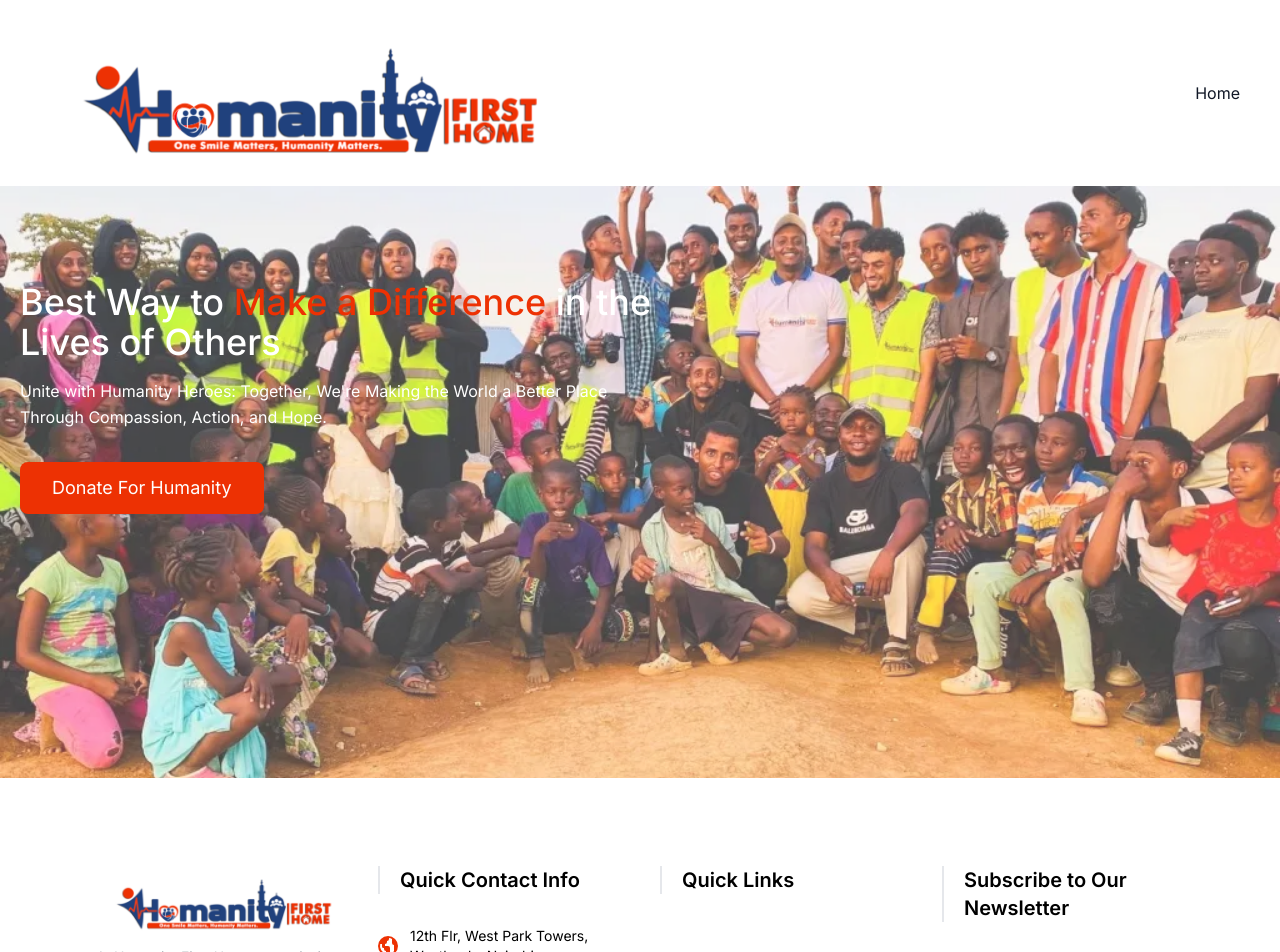
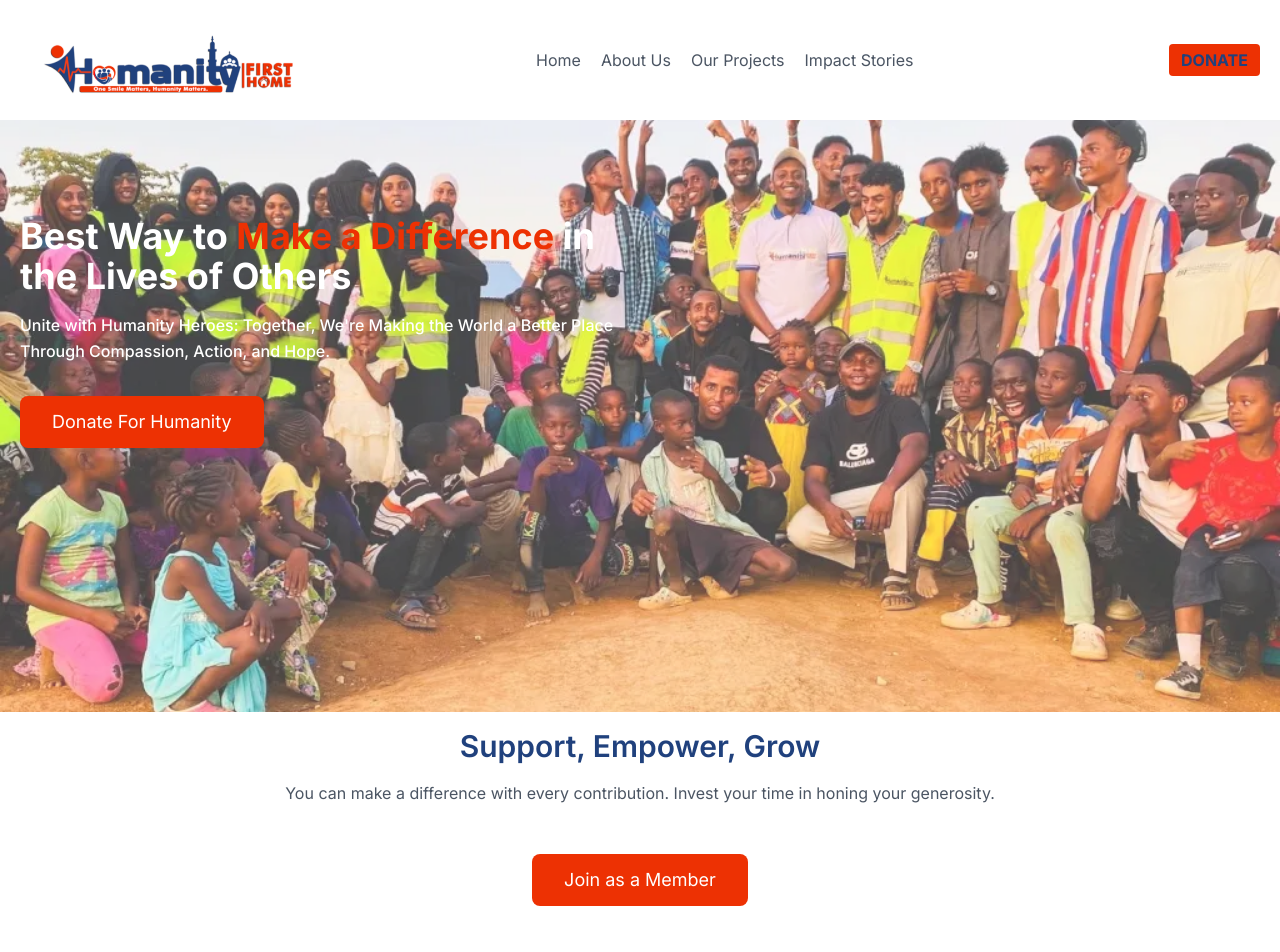
Before and after one commit to hamisirizwan/tech_for_charity, a Next.js app in the folder client/: page / in a window 1280 px wide. Shown: the top 952 px of the page. Built offline with nearby package versions, Linux system fonts and the light colour scheme.

Commit message:
added cta and refactored navbar

```diff
--- a/client/src/app/layout.tsx
+++ b/client/src/app/layout.tsx
@@ -17,6 +17,7 @@ export default function RootLayout({
     <html lang="en">
       <body className={inter.className}>
         <NavBar />
+
         {children}
         <Footer />
         </body>
--- a/client/src/app/page.tsx
+++ b/client/src/app/page.tsx
@@ -1,4 +1,5 @@
 import Banner from '@/components/home/sections/Banner'
+import CTA from '@/components/home/sections/CTA'
 import type { Metadata } from 'next'
 import Image from 'next/image'
 
@@ -11,6 +12,7 @@ export default function Home() {
   return (
     <main >
       <Banner />
+      <CTA />
     </main>
   )
 }
--- a/client/src/components/globals/NavBar.tsx
+++ b/client/src/components/globals/NavBar.tsx
@@ -1,54 +1,24 @@
-import Link from 'next/link';
 import React from 'react'
-import { useState } from "react";
 
 function NavBar() {
-  const [showNavlinks, setShowNavlinks] = useState(false);
   return (
-    <header className="py-5 md:px-10 px-5 flex items-center justify-between md:shadow-none shadow-md relative">
+ <header className="text-gray-600 body-font">
+  <div className="mx-auto flex flex-wrap p-5 flex-col md:flex-row items-center">
+    <a className="flex title-font font-medium items-center text-gray-900 mb-4 md:mb-0">
+    <img src="/logo.webp" alt="logo" className="h-20" />
+    </a>
+    <nav className="md:ml-auto md:mr-auto flex flex-wrap items-center text-base justify-center">
+      <a className="mr-5 hover:text-primary">Home</a>
+      <a className="mr-5 hover:text-primary">About Us</a>
+      <a className="mr-5 hover:text-primary">Our Projects</a>
+      <a className="mr-5 hover:text-primary">Impact Stories</a>
+    </nav>
+    <button className="hidden md:inline-flex items-center bg-primary border-0 py-1 px-3 focus:outline-none hover:bg-gray-200 rounded text-base mt-4 md:mt-0 text-secondary font-bold">
+    DONATE
+    </button>
+  </div>
+</header>
 
-    {/* logo */}
-    <Link href="/">
-      <img src="/logo.webp" alt="logo" className="" />
-    </Link>
-
-    {/* mobile menu */}
-    {/* <img
-      src="/images/logo.webp"
-      alt="logo"
-      className="md:hidden"
-      onClick={() => setShowNavlinks((prev) => !prev)}
-    /> */}
-
-<svg xmlns="http://www.w3.org/2000/svg" width={32} height={32} viewBox="0 0 24 24"><path fill="currentColor" d="M3 18v-2h18v2H3Zm0-5v-2h18v2H3Zm0-5V6h18v2H3Z" className="md:hidden"
-      onClick={() => setShowNavlinks((prev) => !prev)} /></svg>
-
-    {/* mobile navlinks */}
-    <nav
-      className="flex-col items-start gap-8 text-base absolute top-[90px] left-0 bg-white w-full h-[480px] z-[1] p-5 pl-12"
-      style={showNavlinks ? { display: "flex" } : { display: "none" }}
-    >
-      <Link
-        className="text-gray-900 hover:text-[#009975] hover:underline transition-all duration-300 cursor-pointer"
-        href="/"
-        onClick={() => setShowNavlinks(false)}
-      >
-        Home
-      </Link>
-
-    </nav>
-
-    {/* navlinks */}
-    <nav className="md:flex hidden items-center gap-5 text-base">
-      <Link
-        className="text-gray-900 hover:text-[#009975] hover:underline transition-all duration-300 cursor-pointer"
-        href="/"
-      >
-        Home
-      </Link>
-
-    </nav>
-  </header>
   )
 }
 
--- a/client/src/components/home/sections/Banner.tsx
+++ b/client/src/components/home/sections/Banner.tsx
@@ -10,12 +10,12 @@ function Banner() {
     </div>
       <div className="absolute top-0  right-0 left-0  container mx-auto flex px-5 py-24 md:flex-row flex-col items-center">
         <div className="lg:flex-grow md:w-1/2 lg:pr-24 md:pr-16 flex flex-col md:items-start md:text-left mb-16 md:mb-0 items-center text-center">
-          <h1 className="title-font sm:text-4xl text-3xl mb-4 font-medium text-white">
+          <h1 className="title-font sm:text-4xl text-3xl mb-4 font-bold text-white">
             Best Way to{" "}
             <span className="text-[#ED3103]">Make a Difference</span> in the
             Lives of Others
           </h1>
-          <p className="mb-8 leading-relaxed text-white">
+          <p className="mb-8 leading-relaxed font-medium text-white">
             Unite with Humanity Heroes: Together, We're Making the World a
             Better Place Through Compassion, Action, and Hope.
           </p>
--- /dev/null
+++ b/client/src/components/home/sections/CTA.tsx
@@ -0,0 +1,26 @@
+import React from "react";
+
+function CTA() {
+  return (
+    <section className="text-gray-600 body-font relative mx-auto w-full max-w-screen-2xl">
+      <div className="container px-5 py-4 mx-auto">
+        <div className="flex flex-col text-center w-full mb-8 md:mb-12">
+          <h1 className="sm:text-3xl text-3xl font-semibold title-font mb-4 text-secondary">
+            Support, Empower, Grow
+          </h1>
+          <p className="lg:w-2/3 mx-auto leading-relaxed text-base font-normal">
+            You can make a difference with every contribution. Invest your time
+            in honing your generosity.
+          </p>
+        </div>
+        <div className="flex justify-center">
+          <button className="inline-flex  text-white bg-primary border-0 py-3 px-8 focus:outline-none  rounded-lg text-lg">
+            Join as a Member
+          </button>
+        </div>
+      </div>
+    </section>
+  );
+}
+
+export default CTA;
--- a/client/tailwind.config.ts
+++ b/client/tailwind.config.ts
@@ -13,6 +13,10 @@ const config: Config = {
         'gradient-conic':
           'conic-gradient(from 180deg at 50% 50%, var(--tw-gradient-stops))',
       },
+      colors:{
+        "primary":"#ED3103",
+        "secondary":"#20417d"
+      }
     },
   },
   plugins: [],
```
